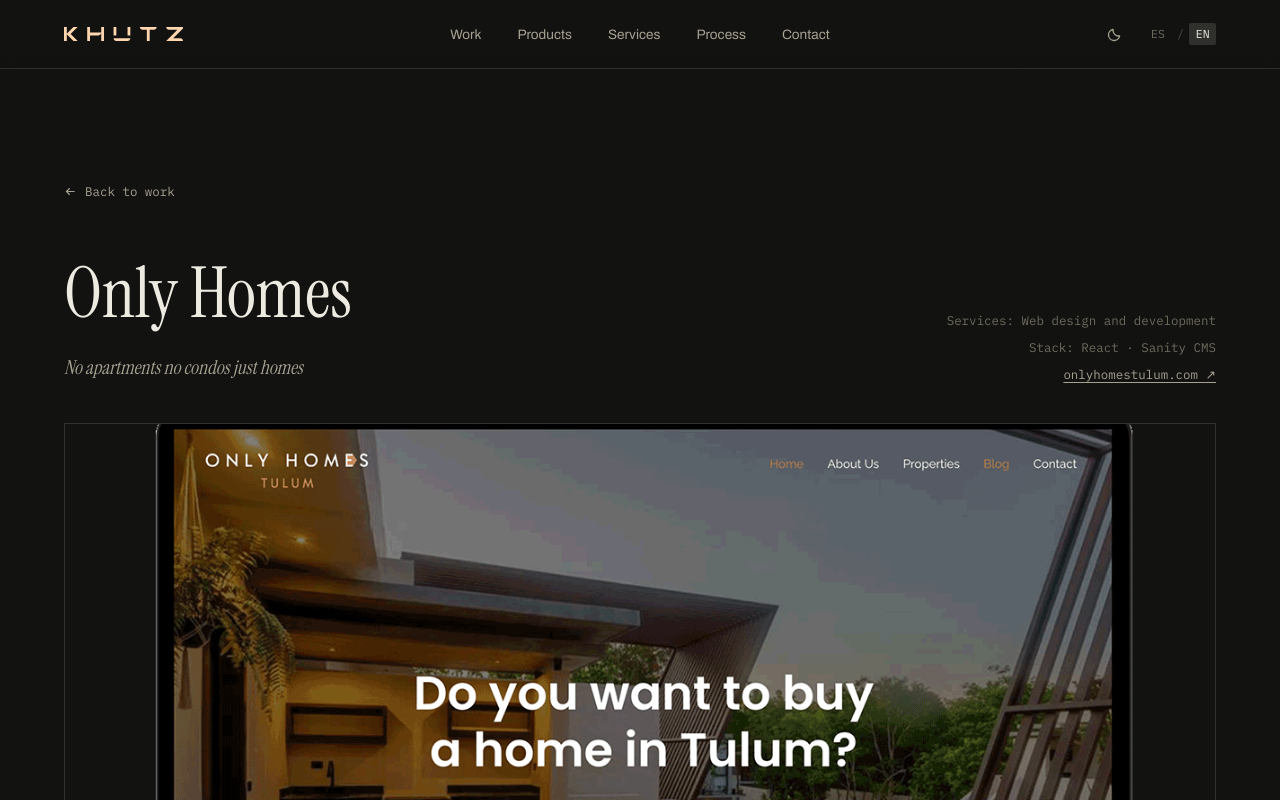
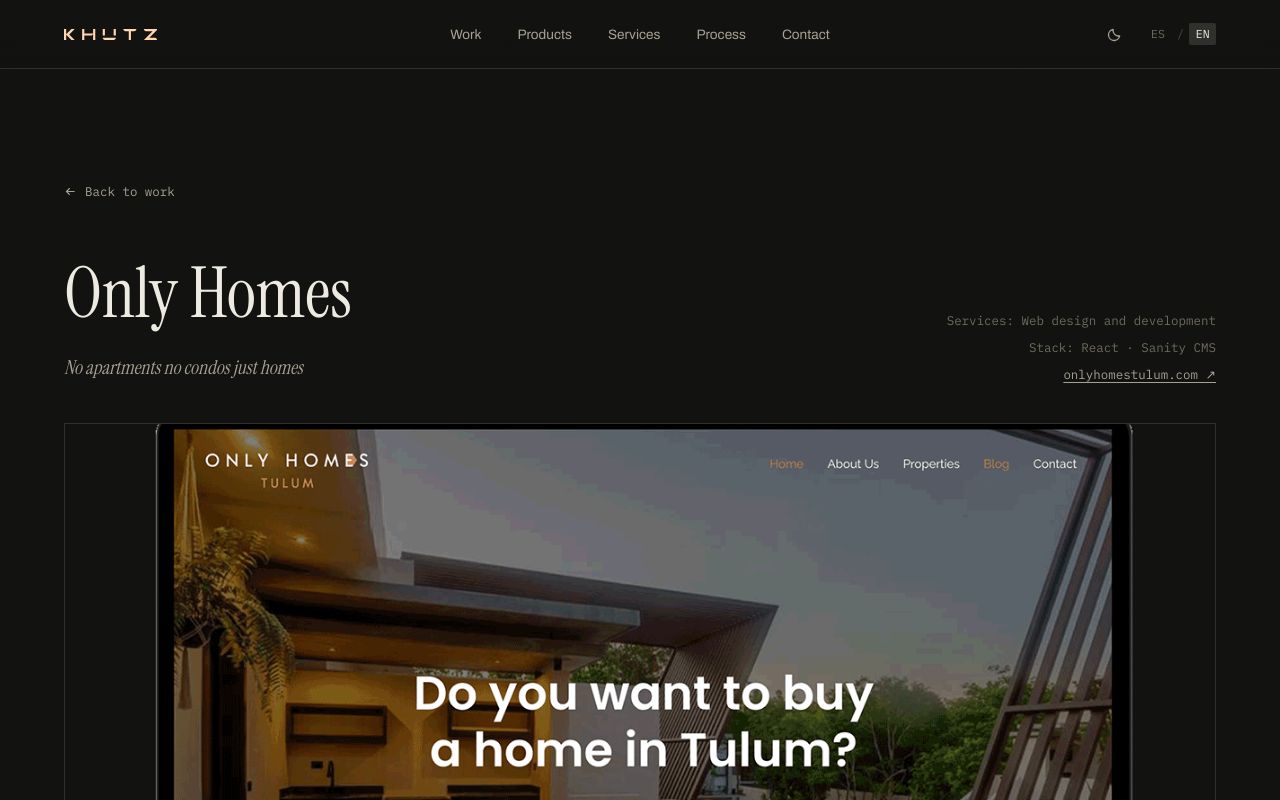
Before and after one commit to OscarStrada/khutz-redesign, a Next.js app: page /en/trabajo/only-homes in a window 1280 px wide. Shown: the top 800 px of the page. Built offline with nearby package versions, Linux system fonts and the light colour scheme.

Commit message:
style(logo): revert to 11px, confirmed as the preferred size
Co-Authored-By: Claude Sonnet 5 <noreply@anthropic.com>

```diff
--- a/components/layout/Logo.module.css
+++ b/components/layout/Logo.module.css
@@ -5,7 +5,7 @@
 }
 
 .mark :global(img) {
-  height: 14px;
+  height: 11px;
   width: auto;
 }
 
```
